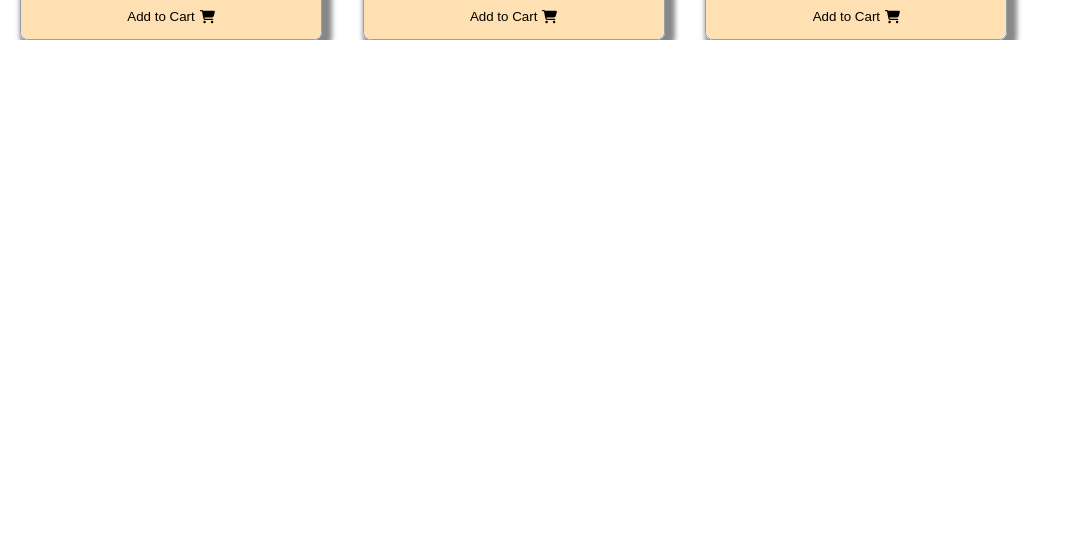
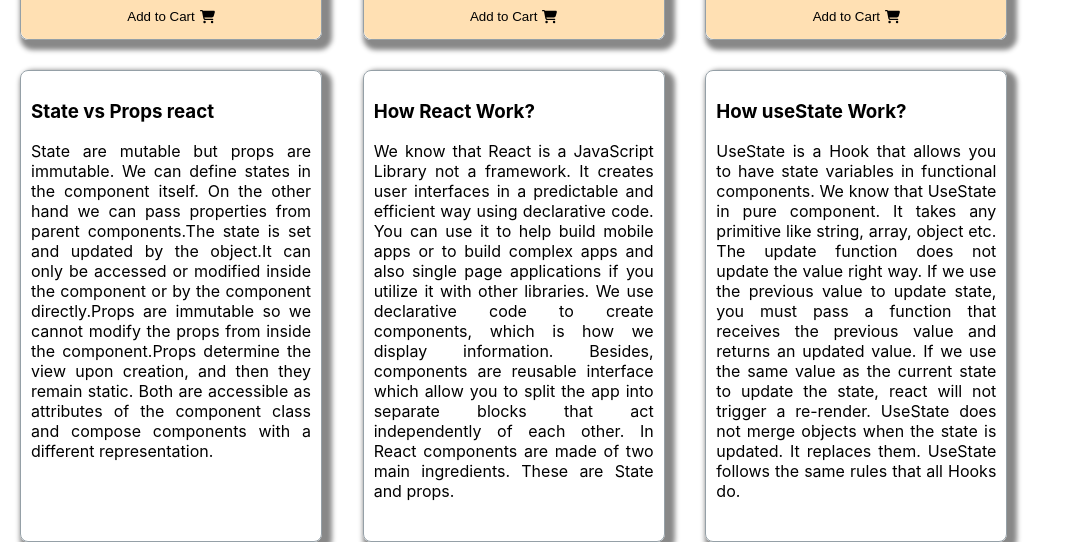
Before and after one commit to hamidhosen42/react-lucky-one-website, a React (Create React App) app: page / in a window 1280 px wide. Shown: the part 1989-2531 px from the top of the page, without its empty margins (0-1066 px from the left). Before the commit the page ends 2029 px from the top, so only its background shows below. Built offline with nearby package versions, Linux system fonts and the light colour scheme.

Commit message:
final code

```diff
--- a/src/App.js
+++ b/src/App.js
@@ -1,12 +1,14 @@
 import './App.css';
 import BookShop from './Component/BookShop/BookShop';
 import Header from './Component/Header/Header';
+import Questions from './Component/Questions/Questions';
 
 function App() {
   return (
     <div>
       <Header></Header>
       <BookShop></BookShop>
+      <Questions></Questions>
     </div>
   );
 }
--- a/src/Component/BookCart/BookCart.css
+++ b/src/Component/BookCart/BookCart.css
@@ -5,7 +5,11 @@
     border: 1px solid #95A0A7;
     border-radius: 8px;
     position: relative;
-     box-shadow: 5px 5px 5px 5px#888888;
+    box-shadow: 5px 5px 5px 5px#888888;
+}
+.product:hover
+{
+    background-color: aqua;
 }
 .product img{
     width: 285px;
--- a/src/Component/BookShop/BookShop.css
+++ b/src/Component/BookShop/BookShop.css
@@ -25,7 +25,7 @@
     padding-right: 10px;
     height: max-content;
     position: sticky;
-    top: 50px;
+    top: 10px;
 }
 .choose-1-button
 {
@@ -47,7 +47,17 @@
 }
 @media screen and (max-width:800px) {
    .selected-container{
-    width: 250px;
+    width: 280px;
+   }
+   .bookshop-container
+   {
+    display: grid;
+    grid-template-columns:1fr 1fr;
+  }
+}
+@media screen and (max-width:500px) {
+   .selected-container{
+    width: 280px;
    }
    .bookshop-container
    {
--- /dev/null
+++ b/src/Component/Questions/Questions.css
@@ -0,0 +1,28 @@
+.question-container
+{
+    display: grid;
+    grid-template-columns: 4fr 1fr;
+    margin-left: 20px;
+}
+.simple-question
+{
+    display: grid;
+    gap: 20px;
+    margin-top: 30px;
+    grid-template-columns: repeat(auto-fit, minmax(300px, 1fr));
+}
+.question-cart
+{
+    width: 280px;
+    height: 450px;
+    border: 1px solid #95A0A7;
+    border-radius: 8px;
+    position: relative;
+    box-shadow: 5px 5px 5px 5px#888888;
+    padding: 10px;
+    text-align: justify;
+}
+.question-cart:hover
+{
+    background-color: aqua;
+}
--- /dev/null
+++ b/src/Component/Questions/Questions.js
@@ -0,0 +1,57 @@
+import React from 'react';
+import "./Questions.css";
+
+const Questions = () => {
+    return (
+      <div className="question-container">
+        <div className="simple-question">
+          <div className="question-cart">
+            <h3>State vs Props react</h3>
+            <p>
+              State are mutable but props are immutable. We can define states in
+              the component itself. On the other hand we can pass properties
+              from parent components.The state is set and updated by the
+              object.It can only be accessed or modified inside the component or
+              by the component directly.Props are immutable so we cannot modify
+              the props from inside the component.Props determine the view upon
+              creation, and then they remain static. Both are accessible as
+              attributes of the component class and compose components with a
+              different representation.
+            </p>
+          </div>
+          <div className="question-cart">
+            <h3>How React Work?</h3>
+            <p>
+              We know that React is a JavaScript Library not a framework. It
+              creates user interfaces in a predictable and efficient way using
+              declarative code. You can use it to help build mobile apps or to
+              build complex apps and also single page applications if you
+              utilize it with other libraries. We use declarative code to create
+              components, which is how we display information. Besides,
+              components are reusable interface which allow you to split the app
+              into separate blocks that act independently of each other. In
+              React components are made of two main ingredients. These are State
+              and props.
+            </p>
+          </div>
+          <div className="question-cart">
+            <h3>How useState Work?</h3>
+            <p>
+              UseState is a Hook that allows you to have state variables in
+              functional components. We know that UseState in pure component. It
+              takes any primitive like string, array, object etc. The update
+              function does not update the value right way. If we use the
+              previous value to update state, you must pass a function that
+              receives the previous value and returns an updated value. If we
+              use the same value as the current state to update the state, react
+              will not trigger a re-render. UseState does not merge objects when
+              the state is updated. It replaces them. UseState follows the same
+              rules that all Hooks do.
+            </p>
+          </div>
+        </div>
+      </div>
+    );
+};
+
+export default Questions;
```
